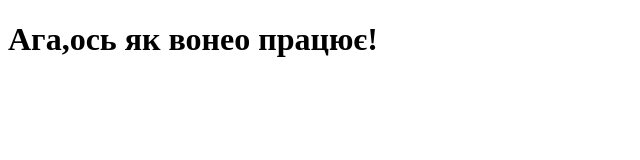
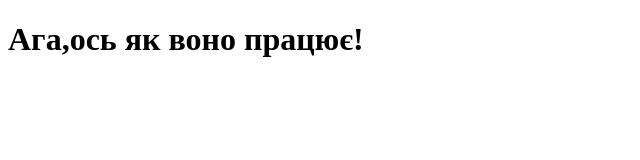
Before and after one commit to AndreLit/Homework, a plain HTML site: page index.html in a window 1280 px wide. Shown: the whole page, without its empty margins (0-640 px from the left). Drawn offline with Linux system fonts and the light colour scheme.

Commit message:
Воно працює

```diff
--- a/index.html
+++ b/index.html
@@ -7,6 +7,6 @@
     <title>Document</title>
 </head>
 <body>
-    <h1>Ага,ось як вонео працює!</h1>
+    <h1>Ага,ось як воно працює!</h1>
 </body>
 </html>
```
